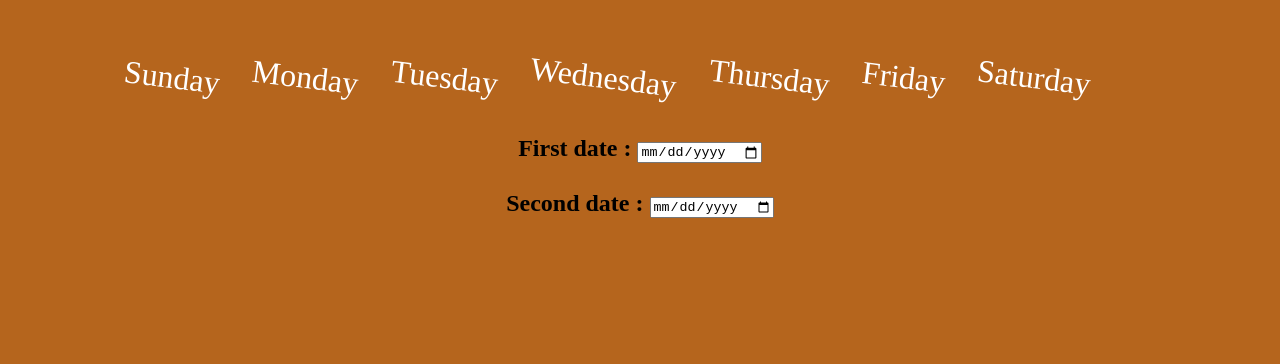
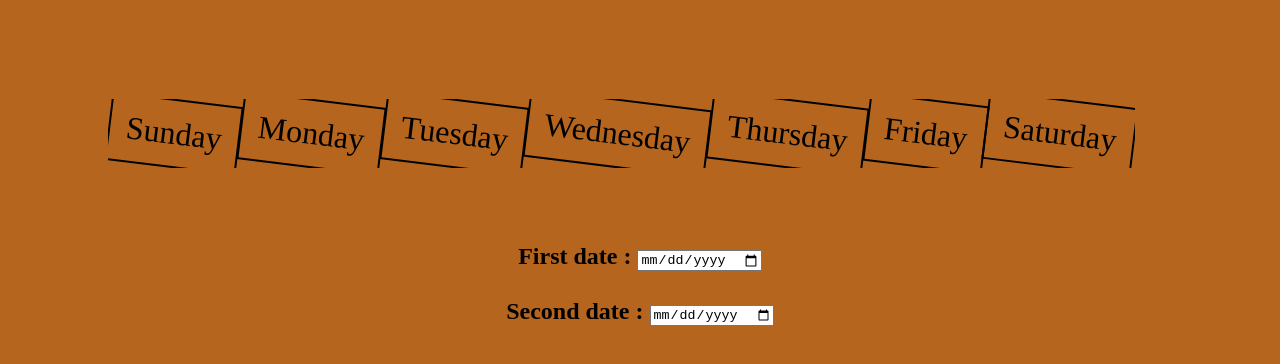
Before and after one commit to thembekageorge/Matching_Days, a plain HTML site: page index.html in a window 1280 px wide. Shown: the part 106-470 px from the top of the page. Drawn offline with Linux system fonts and the light colour scheme.

Commit message:
added border around weekdays in navigation bar and changed color

```diff
--- a/index.html
+++ b/index.html
@@ -7,9 +7,15 @@
   </head>
   <body>
    <div id="heading">
+     <!-- the heading -->
      <p align="center">!!Matching Days!!</p>
    </div>
+   <br>
+   <br>
+   <br>
    <div id="main">
+     <!-- My Navigation Bar, which the user will see the days of the week,
+     which will be highlighted in a certain color when the corresponding day is selected. -->
       <div id="navigationBar">
          <ul>
           <li class="day">Sunday</li>
@@ -21,6 +27,9 @@
           <li class="day">Saturday</li>
         </ul>
      </div>
+     <br>
+     <br>
+     <br>
         <br>
         <br>
         <br>
@@ -28,11 +37,11 @@
         <br>
    <div id="dates" align="center">
       <form id="form">
-          First date :
+    <label> First date :</label>
           <input type="date" name="date1" id="date1">
            <br>
             <br>
-        Second date :
+    <label>Second date :</label>
           <input type="date" name="date2" id="date2">
         </form>
         </div>
--- a/matching_days.css
+++ b/matching_days.css
@@ -11,7 +11,6 @@ font-size: 3em;
     padding-left: 0;
     padding-right: 0;
     overflow: hidden;
-    /*background-color: #333;*/
     position: fixed;
 }
 #navigationBar{
@@ -20,9 +19,9 @@ padding-left: 100px;
 }
 li {
     float: left;
-    border: 2px solid #bbb
+    border: 2px solid black;
     display: block;
-    color: white;
+    color: black;
     text-align: center;
     padding: 14px 16px;
     text-decoration: none;
@@ -35,6 +34,10 @@ font-size: 1.5em;
 display: inline;
 font-weight: bolder;
 }
+
+label{
+height: 139.33px;
+}
 .green {
   background-color: green;
 }
```
Also changed, not shown: matching_days.js (+1 -6 lines).
